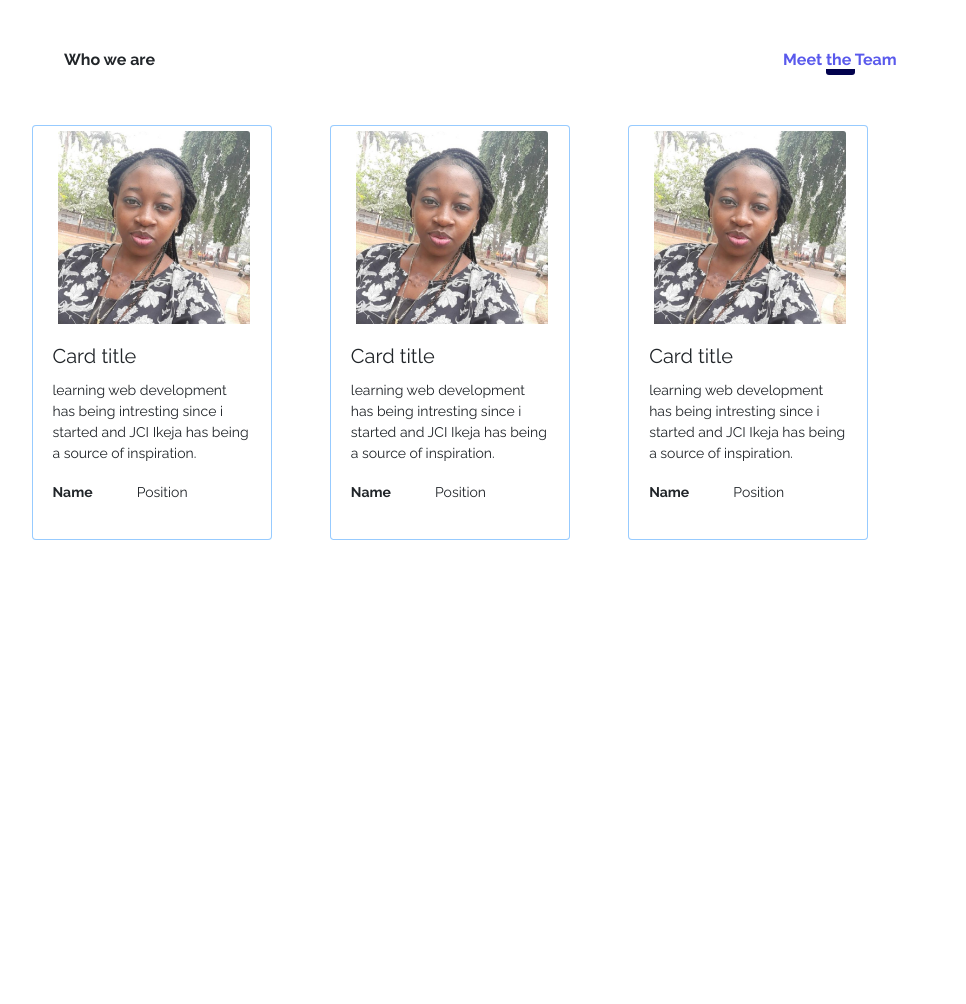
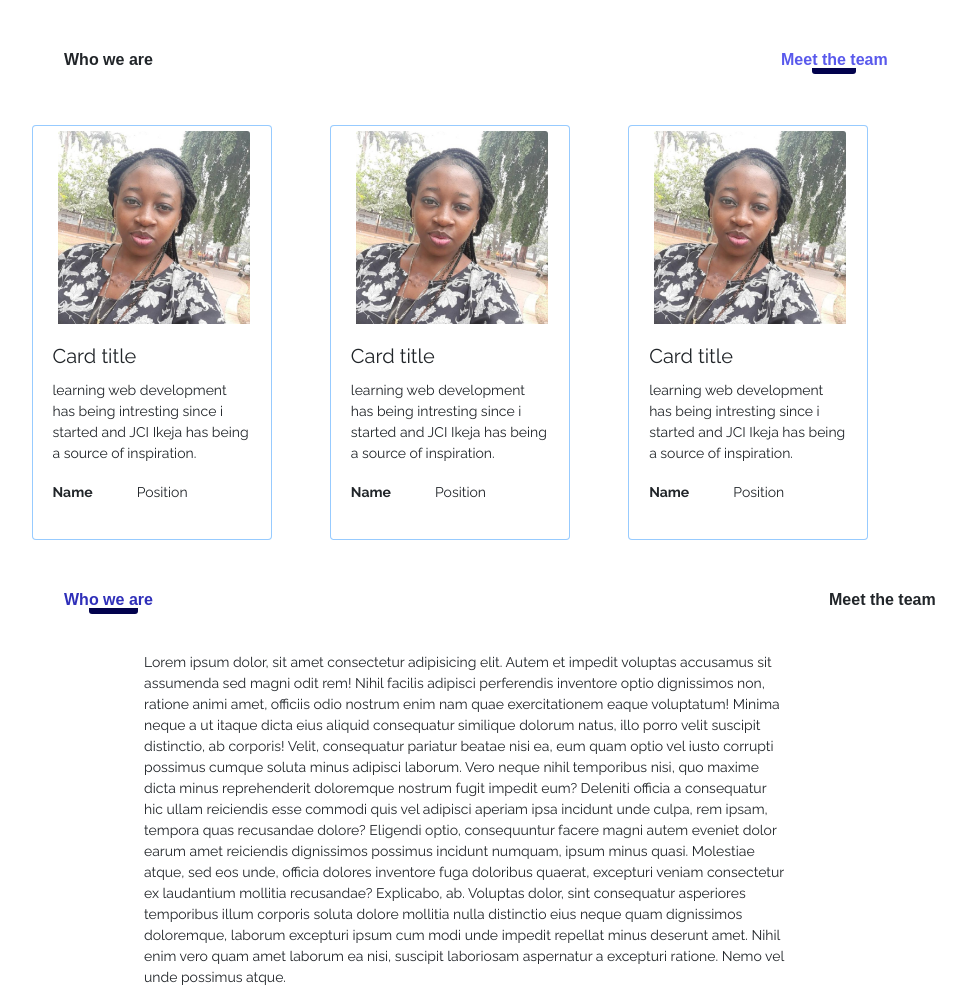
Before and after one commit to olatorera/Tech-Academy, a plain HTML site: page about-us.html in a window 1280 px wide. Shown: the whole page, without its empty margins (176-1142 px from the left). Before the commit the page ends 800 px from the top, so only its background shows below. Drawn offline with nearby package versions, Linux system fonts and the light colour scheme.

Commit message:
pushing new

```diff
--- a/about-us.html
+++ b/about-us.html
@@ -43,7 +43,7 @@
       <div class="mt-5">
        <div class="center">
           <h3 class="headingtext text1 headingpos"> <strong>Who we are</strong></h3>
-        <h3 class="headingtext text1 active "><strong> Meet <span class=" underline"> the </span>Team </strong> </h3>
+          <h3 class="headingtext text1 active "><strong> Mee<span class=" underline">t the t</span>eam </strong> </h3>
        </div>
       </div>
       <div class="container mt-5">
@@ -90,6 +90,17 @@
             </div>
           </div>
         </div>
+        <div class="about us">
+          <div class="mt-5">
+           <div class="center">
+              <h3 class="headingtext text2 headingpo "><strong> Wh<span class=" underline">o we a</span>re </strong> </h3>
+              <h3 class="headingtext text2 activ"><strong> Meet the team </strong> </h3>
+           </div>
+          </div>
+     </div>
+       <div class="writeup">
+         <p>Lorem ipsum dolor, sit amet consectetur adipisicing elit. Autem et impedit voluptas accusamus sit assumenda sed magni odit rem! Nihil facilis adipisci perferendis inventore optio dignissimos non, ratione animi amet, officiis odio nostrum enim nam quae exercitationem eaque voluptatum! Minima neque a ut itaque dicta eius aliquid consequatur similique dolorum natus, illo porro velit suscipit distinctio, ab corporis! Velit, consequatur pariatur beatae nisi ea, eum quam optio vel iusto corrupti possimus cumque soluta minus adipisci laborum. Vero neque nihil temporibus nisi, quo maxime dicta minus reprehenderit doloremque nostrum fugit impedit eum? Deleniti officia a consequatur hic ullam reiciendis esse commodi quis vel adipisci aperiam ipsa incidunt unde culpa, rem ipsam, tempora quas recusandae dolore? Eligendi optio, consequuntur facere magni autem eveniet dolor earum amet reiciendis dignissimos possimus incidunt numquam, ipsum minus quasi. Molestiae atque, sed eos unde, officia dolores inventore fuga doloribus quaerat, excepturi veniam consectetur ex laudantium mollitia recusandae? Explicabo, ab. Voluptas dolor, sint consequatur asperiores temporibus illum corporis soluta dolore mollitia nulla distinctio eius neque quam dignissimos doloremque, laborum excepturi ipsum cum modi unde impedit repellat minus deserunt amet. Nihil enim vero quam amet laborum ea nisi, suscipit laboriosam aspernatur a excepturi ratione. Nemo vel unde possimus atque.</p>
+      </div>
   </div>
 </body>
 </html>
--- a/css/style.css
+++ b/css/style.css
@@ -102,15 +102,34 @@ margin-top: 5px;
 .headingpos{
     margin-right: 39rem;
     margin-left: 15rem;
+    font-family: sans-serif
 }
 
 .active{
     color: rgb(89, 89, 236);
+    font-family: sans-serif
 }
 .underline{
     border-bottom-style: solid;
     border-color:rgb(2, 2, 77);
    border-bottom-width: 6px;
    border-radius: 3px;
-
 }
+.text2{
+    display: inline-block;
+    font-family: sans-serif
+}
+.headingpo{
+    margin-right: 42rem;
+    margin-left: 15rem;
+}
+.headingpo{
+    color: rgb(47, 47, 185);
+}
+.writeup{
+    font-family: sans-serif
+    text-align: center;
+    margin-right:20rem;
+    margin-left: 20rem;
+    margin-top: 35px;
+}
```
Lines whose indentation alone changed are shown as unchanged.
